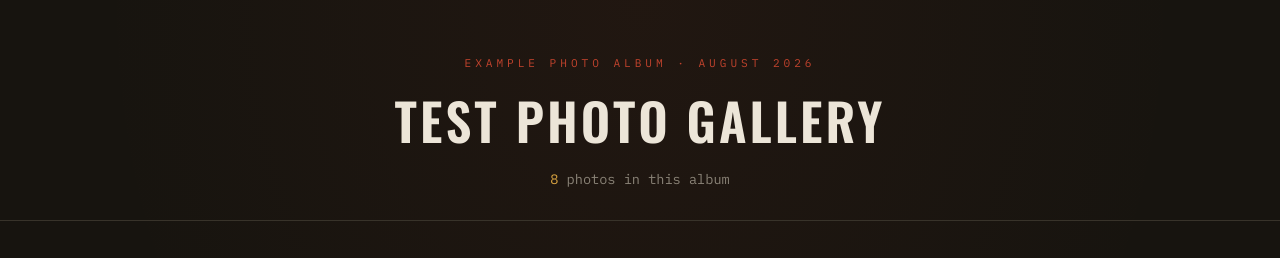
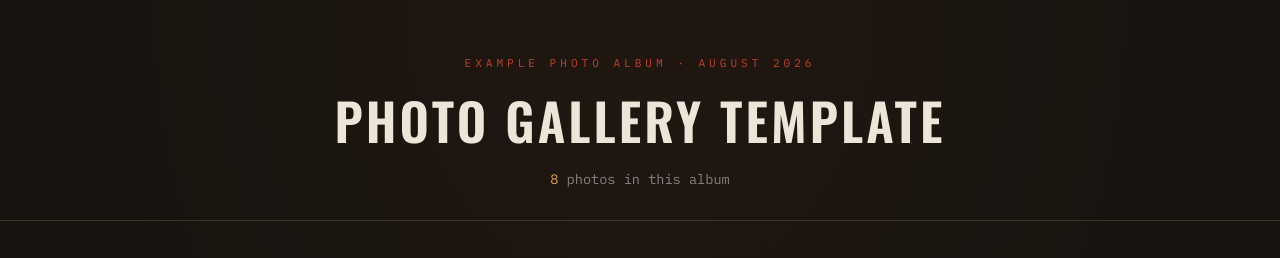
Before and after one commit to arjunroych/photogallery, a plain HTML site: page gallery-template/index.html in a window 1280 px wide. Shown: the top 258 px of the page. Drawn offline with nearby package versions, Linux system fonts and the light colour scheme.

Commit message:
pages update

```diff
--- a/gallery-template/index.html
+++ b/gallery-template/index.html
@@ -13,7 +13,7 @@
 
 <header>
   <p class="eyebrow">Example photo album &middot; August 2026</p>
-  <h1>Test Photo Gallery</h1>
+  <h1>Photo Gallery Template</h1>
   <p class="sub"><span id="roll-count">—</span> photos in this album</p>
 </header>
 
```
